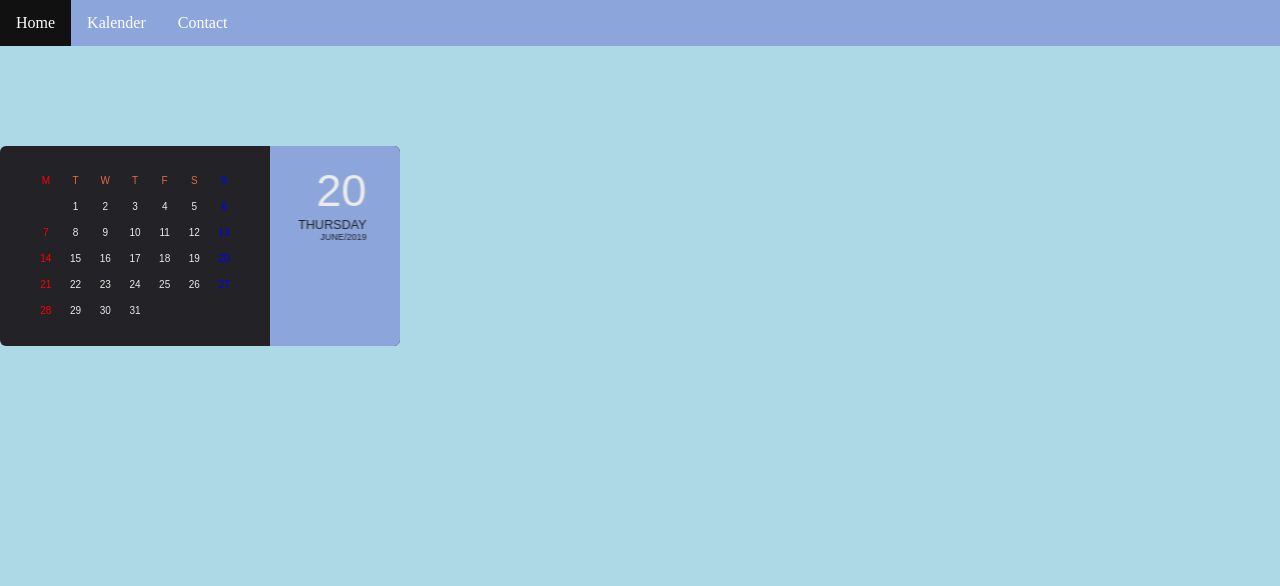
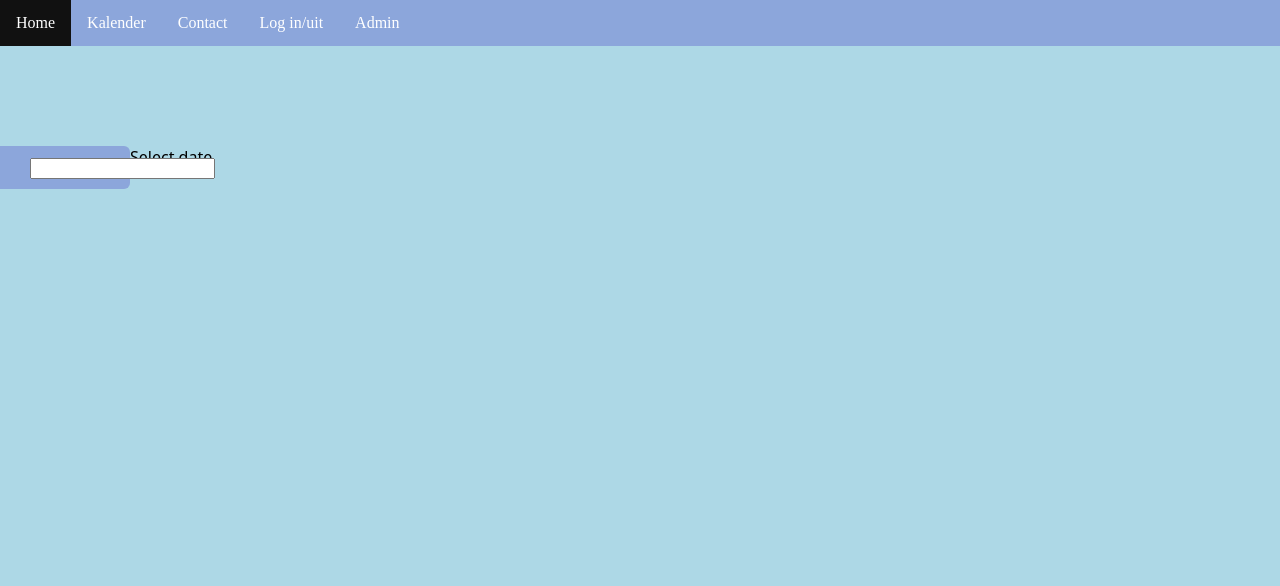
Before and after one commit to evgenyvh/KnowItAll, a PHP site: page /kalender.php in a window 1280 px wide. Shown: the top 586 px of the page. Run offline with PHP 8.4, Linux system fonts and the light colour scheme; lists and menus that the app fills with data are empty.

Commit message:
begonnen om kalender te her maken

```diff
--- a/index.php
+++ b/index.php
@@ -5,7 +5,6 @@
 $username = "root";
 $password = "";
 $dbname = "project";
-$dbname = "niels";
 $TBname = "weetje";
 $melding = null;
 
--- a/kalender.php
+++ b/kalender.php
@@ -6,6 +6,7 @@
     <meta name="viewport" content="width=device-width, initial-scale=1.0, maximum-scale=1.0, user-scalable=0" />
     <title>PHP Calendar</title>
     <link href="styles/style.css" rel="stylesheet" type="text/css" />
+
     <script src="script.js"></script>
 </head>
 <body onload="startTime()">
@@ -14,81 +15,43 @@
     <li><a class="active" href="index.php">Home</a></li>
     <li><a href="kalender.php">Kalender</a></li>
     <li><a href="contact.html">Contact</a></li>
+    <li><a href="InlogRegister/login.php">Log in/uit</a></li>
+    <li><a href="admin.php">Admin</a></li>
 </ul>
+<script>
+    var datepicker = new Datepickk();
+</script>
 <div class="container">
-    <div class="card">
-        <div class="front">
-            <div class="contentfront">
-                <div class="month">
-                    <table>
-                        <tr class="orangeTr">
-                            <th>M</th>
-                            <th>T</th>
-                            <th>W</th>
-                            <th>T</th>
-                            <th>F</th>
-                            <th>S</th>
-                            <th>S</th>
-                        </tr>
-                        <tr class="whiteTr">
-                            <th></th>
-                            <th>1</th>
-                            <th>2</th>
-                            <th>3</th>
-                            <th>4</th>
-                            <th>5</th>
-                            <th>6</th>
-                        </tr>
-                        <tr class="whiteTr">
-                            <th>7</th>
-                            <th>8</th>
-                            <th>9</th>
-                            <th>10</th>
-                            <th>11</th>
-                            <th>12</th>
-                            <th>13</th>
-                        </tr>
-                        <tr class="whiteTr">
-                            <th>14</th>
-                            <th>15</th>
-                            <th>16</th>
-                            <th>17</th>
-                            <th>18</th>
-                            <th>19</th>
-                            <th>20</th>
-                        </tr>
-                        <tr class="whiteTr">
-                            <th>21</th>
-                            <th>22</th>
-                            <th>23</th>
-                            <th>24</th>
-                            <th>25</th>
-                            <th>26</th>
-                            <th>27</th>
-                        </tr>
-                        <tr class="whiteTr">
-                            <th>28</th>
-                            <th>29</th>
-                            <th>30</th>
-                            <th>31</th>
-                            <th></th>
-                            <th></th>
-                            <th></th>
-                        </tr>
-                    </table>
-                </div>
-                <div class="date">
-                    <div class="datecont">
-                        <div id="date"></div>
-                        <div id="day"></div>
-                        <div id="month"></div>
-                        <i class="fa fa-pencil edit" aria-hidden="true"></i>
-                    </div>
+    <div class="row">
+        <div class='col-lg-9'>
+            <div class="form-group">
+                <label for="dtpickerdemo" class="col-sm-2 control-label">Select date</label>
+                <div class='col-sm-4 input-group date' id='dtpickerdemo'>
+                    <input type='text' class="form-control" id="seldate"/ >
+                    <span class="input-group-addon" >
+                        <span class="glyphicon glyphicon-calendar" onclick="closeOnSelectDemo()"></span>
+                    </span>
                 </div>
             </div>
         </div>
+
     </div>
 </div>
+<script>
+    function closeOnSelectDemo(){
+        datepicker.unselectAll();
+        datepicker.closeOnSelect = true;
+        console.log(datepicker.closeOnSelect);
+        datepicker.onSelect = function(checked){
+            document.getElementById("seldate").value = this.toLocaleDateString();
+        };
+        datepicker.onClose = function(){
+            datepicker.closeOnSelect = false;
+            datepicker.onClose = null;
+        }
+        datepicker.show();
+    }
+</script>
 <div class="footer">
     <h2>KnowItAll</h2>
     <h4>Copyright © 2019 KnowItAll Productions</h4>
```
